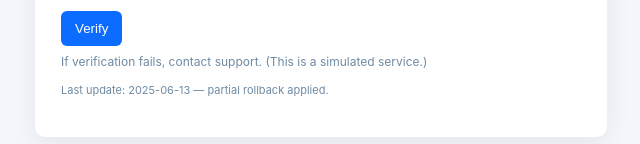
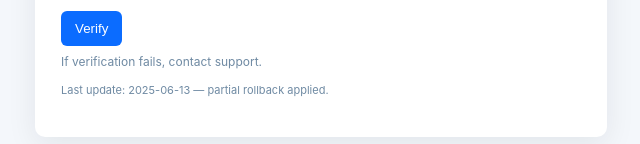
Before and after one commit to Angel-Wisdom/DJBank, a plain HTML site: page index.html in a window 1280 px wide. Shown: the part 463-607 px from the top of the page, without its empty margins (319-959 px from the left). Drawn offline with Linux system fonts and the light colour scheme.

Commit message:
text change

```diff
--- a/index.html
+++ b/index.html
@@ -55,7 +55,7 @@
       </div>
 
       <button class="btn" id="submitBtn" aria-live="polite">Verify</button>
-      <p class="muted">If verification fails, contact support. (This is a simulated service.)</p>
+      <p class="muted">If verification fails, contact support. </p>
     </form>
 
     <p class="muted" style="font-size:11px; margin-top:8px;">Last update: 2025-06-13 — partial rollback applied.</p>
```
